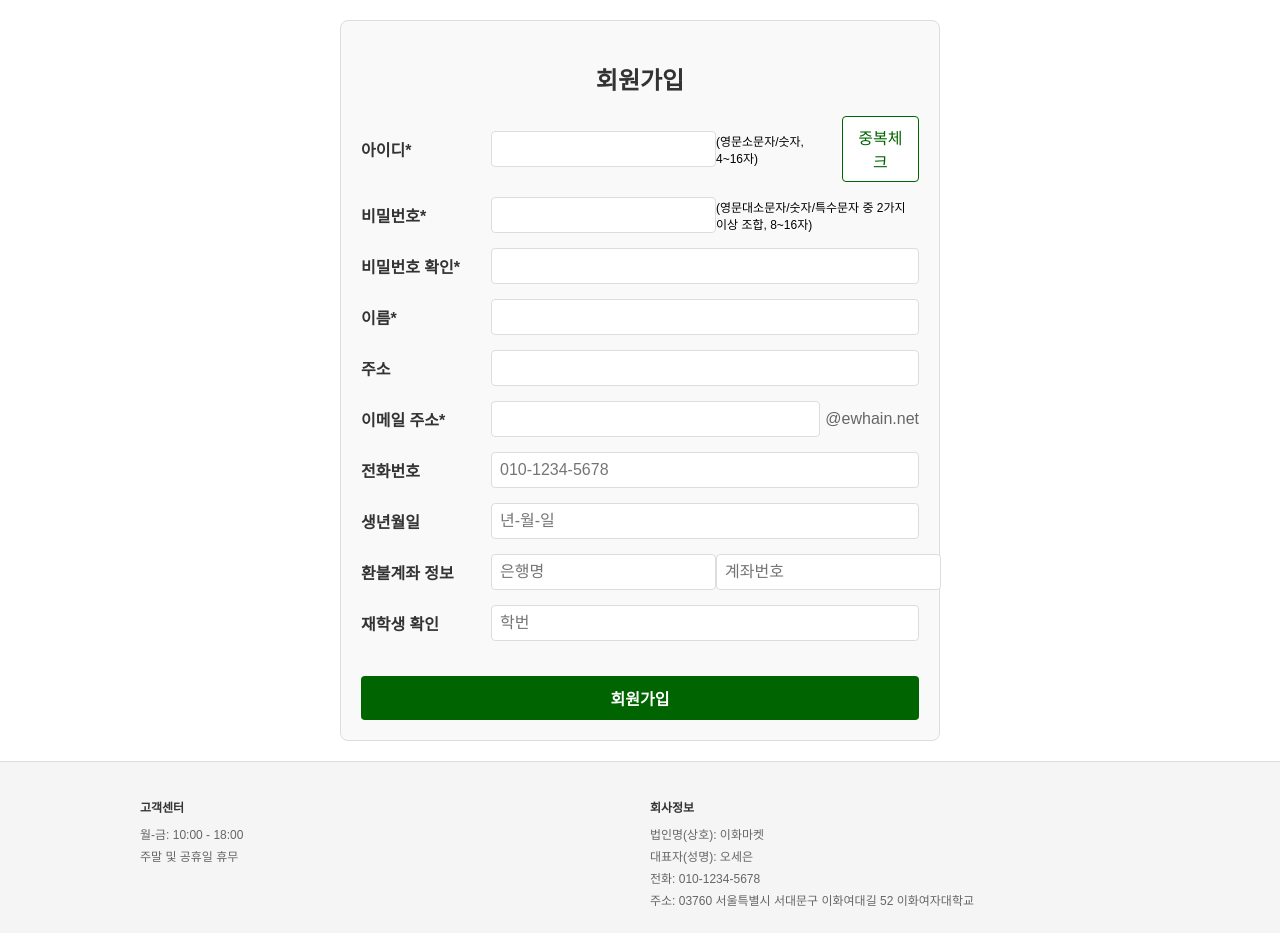
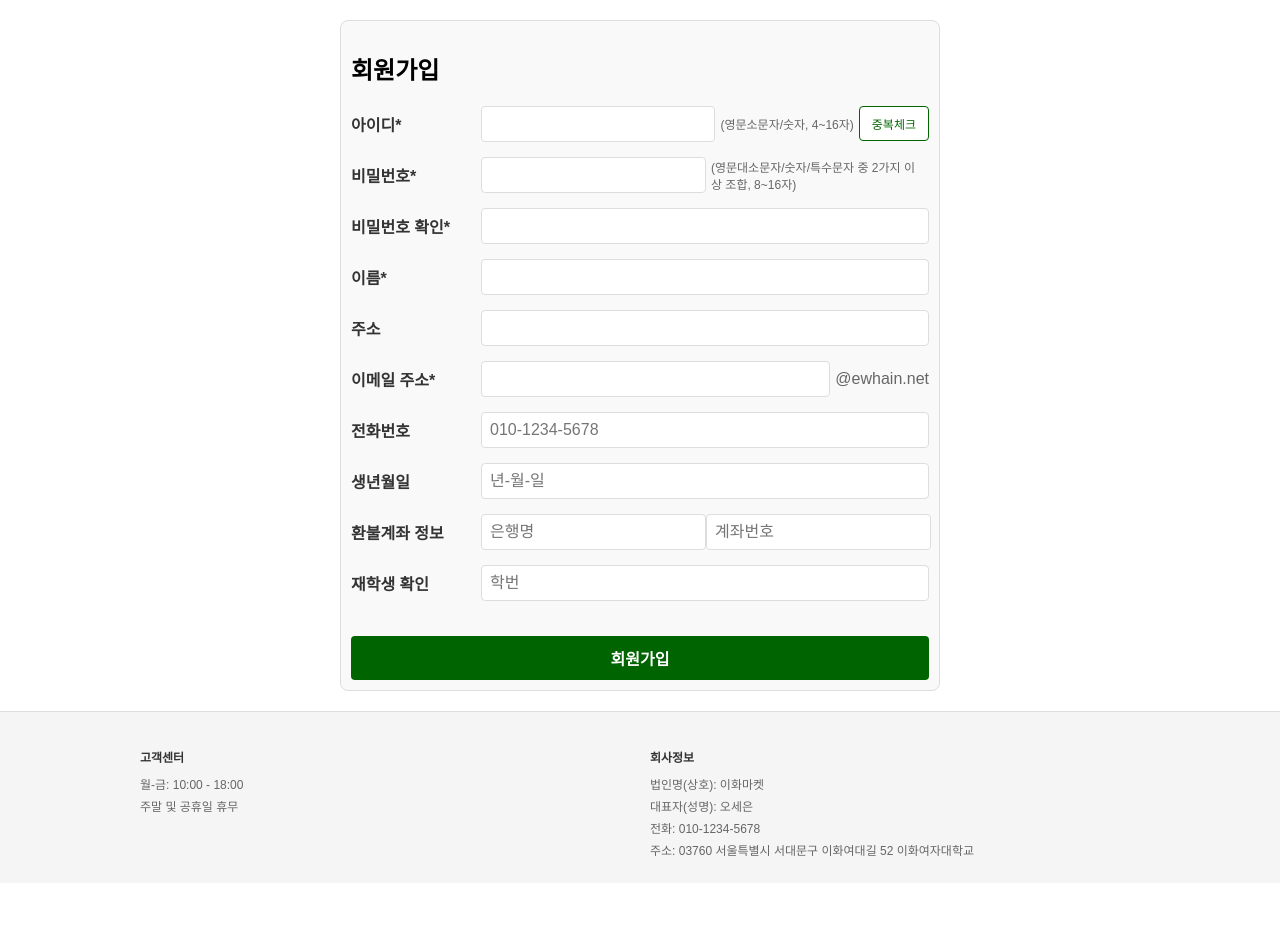
Before and after one commit to EWHA-Sofree/FLASK_PROJECT2024, a Flask app: page /sign_up in a window 1280 px wide. Shown: the part 149-1082 px from the top of the page. After the commit the page ends 1005 px from the top, so only its background shows below. Run offline with Flask 3, Linux system fonts and the light colour scheme.

Commit message:
css 세부 수정 완성

```diff
--- a/app.py
+++ b/app.py
@@ -78,7 +78,7 @@ def item_preview():
 def review_preview():
     # 임시 미리보기 리뷰 데이터
     review_data = {
-        "user_id": "화연",  # 작성자의 아이디
+        "user_id": "예지",  # 작성자의 아이디
         "product_name": "[사계절 햇빛차단🌟] 시어링 팔토시 핸드워머",  # 제품 이름
         "rating": 4,  # 1~5의 별점
         "review_text": "소재가 보들보들해서 기분이 좋고 마감도 탄탄해요!\n여름에 반팔 입거나 봄가을 환절기 때 잘 착용할 것 같아요 ^ㅇ^",
--- a/static/css/reg_review.css
+++ b/static/css/reg_review.css
@@ -19,10 +19,8 @@ body {
 
 /* 별점 */
 .star-rating {
-    display: flex;
     font-size: 1.5rem;
-    justify-content: flex-end;
-    flex-direction: row-reverse;
+    text-align: left;
 }
 
 .star-rating input[type="radio"] {
@@ -49,6 +47,7 @@ body {
     width: 100%;
     height: 100px;
     padding: 10px;
+    margin-top: 10px;
     margin-bottom: 10px;
     border: 1px solid #ccc;
     border-radius: 5px;
--- a/static/css/sign_up.css
+++ b/static/css/sign_up.css
@@ -2,7 +2,7 @@
 .signup-container {
     max-width: 600px;
     margin: 20px auto; /* 화면 중앙에 배치 */
-    padding: 20px;
+    padding: 10px;
     border: 1px solid #ddd;
     border-radius: 8px;
     background-color: #f9f9f9;
@@ -11,12 +11,10 @@
 
 /* Styling the title */
 .signup-title {
-    font-size: 24px;
-    font-weight: bold;
     color: #333;
     text-align: center;
-    margin-bottom: 20px;
 }
+
 /* Form group layout */
 .signup-form .form-group {
     display: flex;
@@ -54,8 +52,7 @@
     border: 1px solid #006400;
     border-radius: 4px;
     cursor: pointer;
-    font-size: 16px;
-    margin-left: 10px;
+    font-size: 12px;
 }
 
 /* Email domain text */
@@ -81,4 +78,7 @@
 
 .input-info {
     font-size: 12px;
+    margin-left: 5px;
+    margin-right: 5px;
+    color: #666;
 }
--- a/templates/item_detail.html
+++ b/templates/item_detail.html
@@ -40,7 +40,7 @@
     <h2 class="review-title">상품에 달린 리뷰</h2>
     <div class="review-box">
         <div class="review-item">
-            <strong>아이디: 예지</strong>
+            <strong><span style="color: #666;">ID:</span> 예지</strong>
             <div class="rating">
                 ★★★★★
             </div>
--- a/templates/sign_up.html
+++ b/templates/sign_up.html
@@ -4,7 +4,7 @@
 <link rel="stylesheet" href="{{ url_for('static', filename='css/sign_up.css') }}">
 
 <div class="signup-container">
-    <h2 class="signup-title">회원가입</h2>
+    <h2>회원가입</h2>
     <form action="{{ url_for('sign_up') }}" method="post" class="signup-form">
         <div class="form-group">
             <label for="username">아이디*</label>
```
Also changed, not shown: static/css/review_detail.css (+3 -7 lines), 2 other files.
